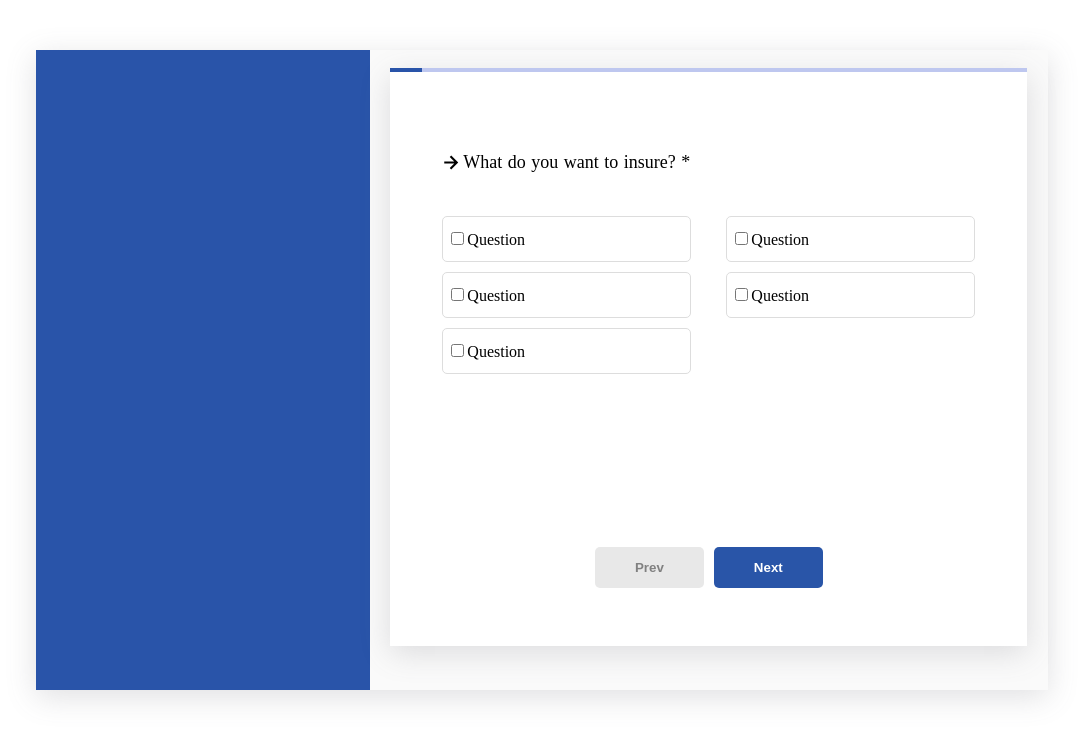
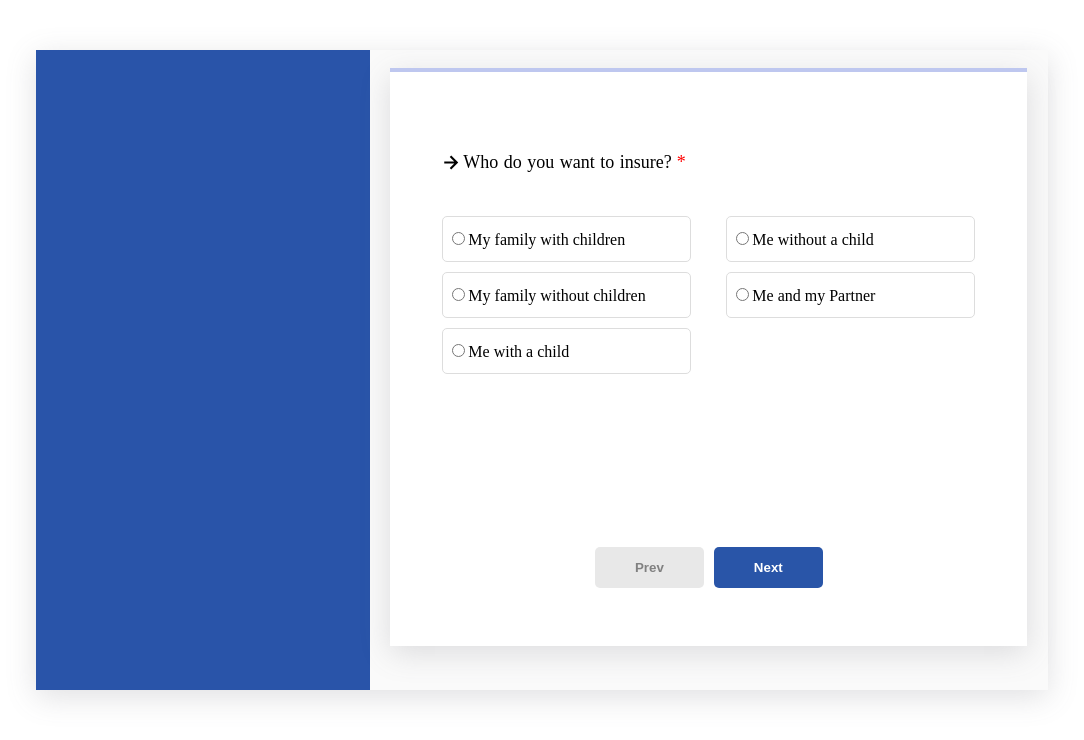
Before and after one commit to thatseogirl/insurance-questionnaire, a React (Create React App) app: page / in a window 1280 px wide. Shown: the top 740 px of the page, without its empty margins (98-1182 px from the left). Built offline with nearby package versions, Linux system fonts and the light colour scheme; data requests are answered from the project's data file.

Commit message:
added progress bar

```diff
--- a/db.json
+++ b/db.json
@@ -4,55 +4,77 @@
       "id": 1,
       "question": "Who do you want to insure?",
       "validation": "*",
-      "options": {
-        "a": "My family without children",
+      "a": "My family with children",
       "b": "Me without a child",
       "c": "My family without children",
       "d": "Me and my Partner",
       "e": "Me with a child"
-      }
     },
     {
       "id": 2,
       "question": "Are you a civil servant or employed in the public sector?",
-      "options": {
       "a": "Yes",
       "b": "No"
-      }
     },
     {
       "id": 3,
       "question": "Would you like to secure bad debt cover?",
-      "options": {
       "a": "Yes",
       "b": "No"
-      }
     },
     {
       "id": 4,
       "question": "How important is it to you to be insured against damage to rented property?",
-      "options": {
-        "a": "Important",
-        "b": "UnImportant"
-      }
+      "a": "important",
+      "b": "Unimportant"
     },
     {
       "id": 5,
       "question": "Are you the owner of one or more properties?",
-      "options": {
+      "validation": "*",
       "a": "Yes",
       "b": "No"
-      }
     },
     {
       "id": 6,
-      "question": " Do you own a property you live in?",
-      "options": {
+      "question": "Do you own a property you live in?",
       "a": "Yes Domestic",
       "b": "Yes abroad",
       "c": "Yes, domestically and internationally",
       "d": "No"
-      }
+    },
+    {
+      "id": 7,
+      "question": "Do you have one or more rented properties?",
+      "a": "Yes Domestic",
+      "b": "Yes abroad",
+      "c": "Yes, domestically and internationally",
+      "d": "No"
+    },
+    {
+      "id": 8,
+      "question": "Would you like to build or remodel something in the near future?",
+      "a": "Yes",
+      "b": "No"
+    },
+    {
+      "id": 9,
+      "question": "How important is it to you to protect yourself against losing your keys at work?",
+      "a": "important",
+      "b": "Unimportant"
+    },
+    {
+      "id": 10,
+      "question": "Do you want to secure the loss of private keys?",
+      "a": "Yes",
+      "b": "No"
+    },
+    {
+      "id": 11,
+      "question": "Would you like to be insured abroad?",
+      "a": "Yes, up to a months",
+      "b": "Yes, several months",
+      "c": "No"
     }
   ]
 }
--- a/src/App.js
+++ b/src/App.js
@@ -1,3 +1,4 @@
+import { useEffect, useState } from "react";
 import { ThemeProvider } from "styled-components";
 import Question from "./components/Question";
 import SideNavigation from "./components/SideNavigation";
@@ -6,22 +7,68 @@ import GlobalStyle from "./components/styles/GlobalStyle.styled";
 
 const theme = {
   colors: {
-    sideNav: '#2954A9',
-    body: '#fff',
-    question: '#fff',
-    before: '#bec7ef'
+    sideNav: "#2954A9",
+    body: "#fff",
+    question: "#fff",
+    before: "#bec7ef",
   },
 
-  mobile: '768px',
-}
+  mobile: "768px",
+};
 function App() {
+  const [questions, setQuestions] = useState([]);
+  const [currentQuestionPosition, setCurrentQuestionPosition] = useState(0);
+  const [isChecked, setIsChecked] = useState(false);
+  const [width, setWidth] = useState(0)
+
+  //getFetched Data
+  useEffect(() => {
+    const getQuestion = async () => {
+      const questionFromServer = await fetchQuestions();
+      const result = questionFromServer[currentQuestionPosition];
+      setQuestions(result);
+    };
+    getQuestion();
+  }, [currentQuestionPosition]);
+
+  //fetch data
+  const fetchQuestions = async () => {
+    const respond = await fetch("http://localhost:5000/questionnaire");
+    const data = await respond.json();
+    return data;
+  };
+
+  //go to previous questions
+  const prevQuestion = async () => {
+    setCurrentQuestionPosition(currentQuestionPosition - 1);
+    setWidth((currentQuestionPosition - 1) * 10 + "%");
+  };
+
+  //go to next question
+  const nextQuestion = async () => {
+    setCurrentQuestionPosition(currentQuestionPosition + 1);
+    setWidth((currentQuestionPosition + 1) * 10 + "%");
+  };
+
+  //handle radio
+  const handleChange = () => {
+    setIsChecked(!isChecked);
+  };
+
   return (
     <ThemeProvider theme={theme}>
       <>
         <GlobalStyle />
         <Container>
           <SideNavigation />
-          <Question />
+          <Question
+            questions={questions}
+            nextQuestion={nextQuestion}
+            prevQuestion={prevQuestion}
+            isChecked={handleChange}
+            width={width}
+            currentQuestionPosition={currentQuestionPosition}
+          />
         </Container>
       </>
     </ThemeProvider>
--- /dev/null
+++ b/src/components/Data.js
@@ -0,0 +1,51 @@
+import {
+    QuestionnaireSection,
+    Grid,
+    Border,
+    Text,
+} from "./styles/Question.styled";
+
+import { BiRightArrowAlt } from "react-icons/bi";
+
+export default function Data({ questions, handleChange }) {
+    return (
+        <>
+            <QuestionnaireSection key={questions.id}>
+                <Text>
+                    <BiRightArrowAlt
+                        style={{
+                            fontSize: "25px",
+                            display: "inline-block",
+                        }}
+                    />
+                    <span>{questions.question}</span>
+                    <span style={{ color: "red", marginLeft: "5px" }}>{questions.validation}</span>
+                </Text>
+
+                <Grid>
+                    <Border>
+                        <input type='radio' onChange={handleChange} />
+                        <label htmlFor='question'>{questions.a}</label>
+                    </Border>
+                    <Border>
+                        <input type='radio' onChange={handleChange} />
+                        <label htmlFor='question'>{questions.b}</label>
+                    </Border>
+                    <Border>
+                        <input type='radio' onChange={handleChange} />
+                        <label htmlFor='question'>{questions.c}</label>
+                    </Border>
+                    <Border>
+                        <input type='radio' onChange={handleChange} />
+                        <label htmlFor='question'>{questions.d}</label>
+                    </Border>
+                    <Border>
+                        <input type='radio' onChange={handleChange} />
+                        <label htmlFor='question'>{questions.e}</label>
+                    </Border>
+                </Grid>
+
+            </QuestionnaireSection>
+        </>
+    )
+}
--- /dev/null
+++ b/src/components/Progress.js
@@ -0,0 +1,11 @@
+import { ProgressContainer, ProgressBar } from "./styles/Question.styled";
+
+export default function Progress({ width }) {
+    return (
+        <ProgressContainer>
+            <ProgressBar
+                style={{ width: width }}
+            ></ProgressBar>
+        </ProgressContainer>
+    );
+}
--- a/src/components/Question.js
+++ b/src/components/Question.js
@@ -1,62 +1,34 @@
+import Data from "./Data";
 import {
     QuestionStyle,
     Flex,
-    ProgressBar,
+
     ButtonPrev,
     ButtonNext,
-    ProgressContainer,
-    QuestionnaireSection,
-    Grid,
-    Border,
-    Text,
+
 } from "./styles/Question.styled";
-import { BiRightArrowAlt } from "react-icons/bi";
+import Progress from "./Progress";
 
-export default function Question() {
+export default function Question({
+    questions,
+    nextQuestion,
+    prevQuestion,
+    width,
+    currentQuestionPosition
+}) {
     return (
         <QuestionStyle>
-            <ProgressContainer>
-                <ProgressBar></ProgressBar>
-            </ProgressContainer>
+            <Progress width={width} />
 
-            <QuestionnaireSection>
-                <Text>
-                    <BiRightArrowAlt
-                        style={{
-                            fontSize: "25px",
-                            display: "inline-block",
-                        }}
-                    />
-                    <span>What do you want to insure? *</span>
-                </Text>
-
-                <Grid>
-                    <Border>
-                        <input type='checkbox' />
-                        <label htmlFor='question'>Question</label>
-                    </Border>
-                    <Border>
-                        <input type='checkbox' />
-                        <label htmlFor='question'>Question</label>
-                    </Border>
-                    <Border>
-                        <input type='checkbox' />
-                        <label htmlFor='question'>Question</label>
-                    </Border>
-                    <Border>
-                        <input type='checkbox' />
-                        <label htmlFor='question'>Question</label>
-                    </Border>
-                    <Border>
-                        <input type='checkbox' />
-                        <label htmlFor='question'>Question</label>
-                    </Border>
-                </Grid>
-            </QuestionnaireSection>
+            <Data questions={questions} />
 
             <Flex>
-                <ButtonPrev disabled>Prev</ButtonPrev>
-                <ButtonNext>Next</ButtonNext>
+                <ButtonPrev disabled={currentQuestionPosition === 0} onClick={prevQuestion}>
+                    Prev
+                </ButtonPrev>
+                <ButtonNext onClick={nextQuestion}>
+                    Next
+                </ButtonNext>
             </Flex>
         </QuestionStyle>
     );
--- a/src/components/styles/Container.styled.js
+++ b/src/components/styles/Container.styled.js
@@ -1,9 +1,6 @@
 import styled from "styled-components";
 
 export const Container = styled.div`
-  /* display: flex;
-  justify-content:space-evenly;
-  align-items: center; */
   position: relative;
   background-color: #fafafa;
   box-shadow: rgba(100, 100, 111, 0.2) 0px 7px 29px 0px;
--- a/src/components/styles/Question.styled.js
+++ b/src/components/styles/Question.styled.js
@@ -16,7 +16,7 @@ export const ProgressBar = styled.div`
   left: 0;
   transform: translateY(-50%);
   height: 4px;
-  width: 5%;
+  width: 0%;
   transform: 0.4s ease;
 `;
 
```
Lines whose indentation alone changed are shown as unchanged.
